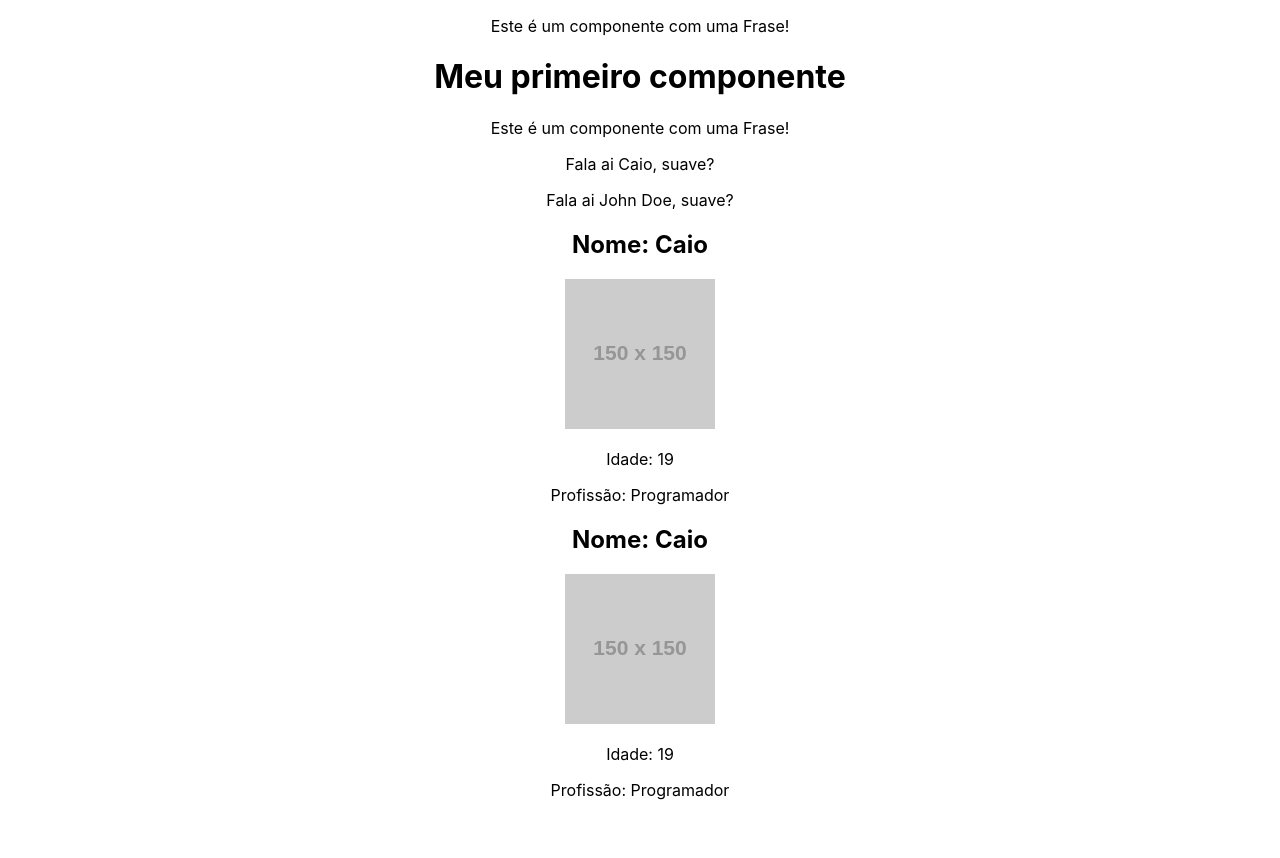
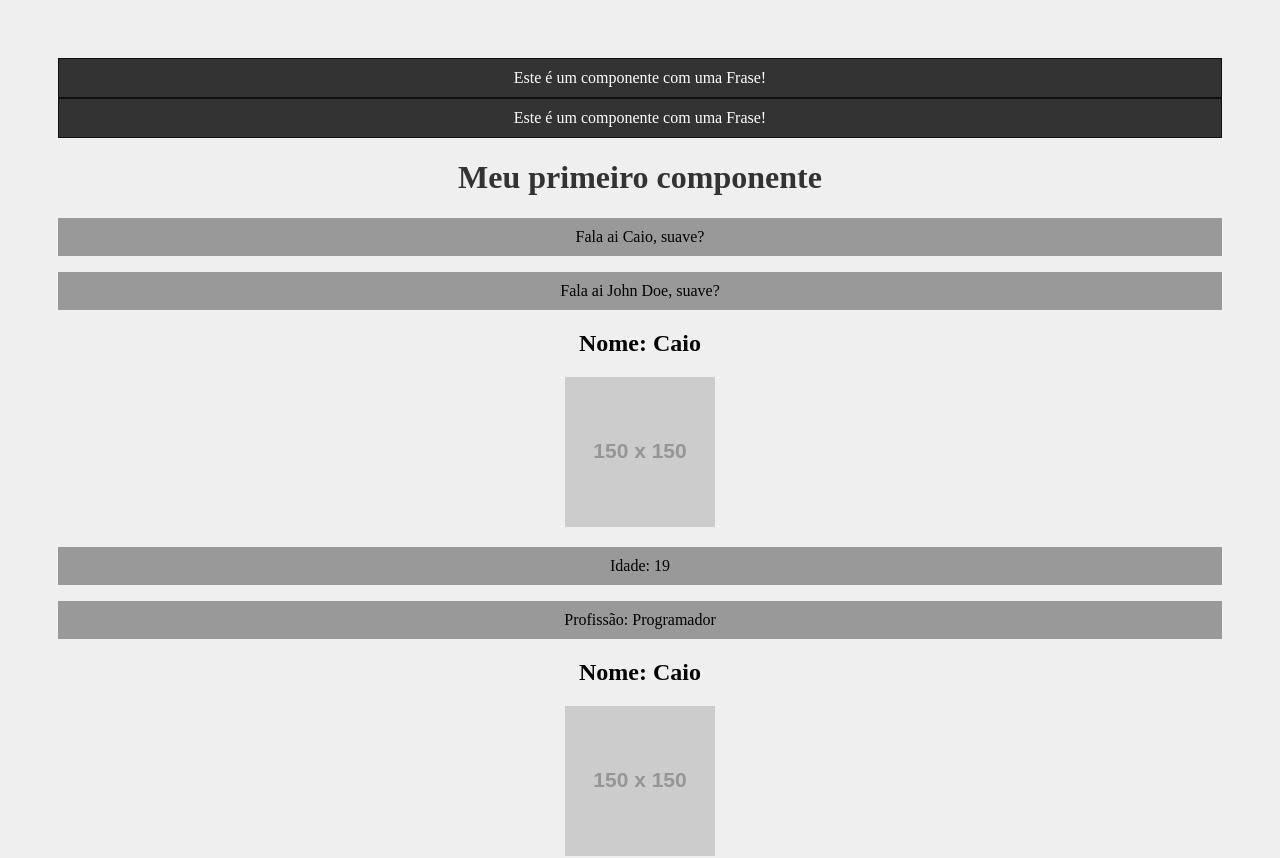
Before and after one commit to caiodutra08/react-course, a React (Create React App) app in the folder meu-projeto/: page / in a window 1280 px wide. Shown: the top 858 px of the page. Before the commit the page ends 816 px from the top, so only its background shows below. Built offline with nearby package versions, Linux system fonts and the light colour scheme.

Commit message:
Sexta aula/ Sixth Class

```diff
--- a/meu-projeto/src/components/Frase.js
+++ b/meu-projeto/src/components/Frase.js
@@ -1,7 +1,9 @@
+import styles from './Frase.module.css'
+
 function Frase() {
 	return (
-		<div>
-			<p>Este é um componente com uma Frase!</p>
+		<div className={styles.fraseContainer}>
+			<p className={styles.fraseContent}>Este é um componente com uma Frase!</p>
 		</div>
 	);
 }
--- /dev/null
+++ b/meu-projeto/src/components/Frase.module.css
@@ -0,0 +1,10 @@
+.fraseContainer {
+    background-color: #333;
+    border: 1px solid #111;
+}
+
+.fraseContent {
+    color: #fff;
+    background-color: #333;
+    margin: 0;
+}
--- a/meu-projeto/src/components/HelloWorld.js
+++ b/meu-projeto/src/components/HelloWorld.js
@@ -4,8 +4,8 @@
 	return (
 		<div>
 			<Frase />
+			<Frase />
 			<h1>Meu primeiro componente</h1>
-			<Frase />
 		</div>
 	);
 }
--- a/meu-projeto/src/index.css
+++ b/meu-projeto/src/index.css
@@ -1,13 +1,13 @@
 body {
-  margin: 0;
-  font-family: -apple-system, BlinkMacSystemFont, 'Segoe UI', 'Roboto', 'Oxygen',
-    'Ubuntu', 'Cantarell', 'Fira Sans', 'Droid Sans', 'Helvetica Neue',
-    sans-serif;
-  -webkit-font-smoothing: antialiased;
-  -moz-osx-font-smoothing: grayscale;
+  padding: 50px;
+  background-color: #efefef;
 }
 
-code {
-  font-family: source-code-pro, Menlo, Monaco, Consolas, 'Courier New',
-    monospace;
+h1 {
+  color: #333;
 }
+
+p {
+  background-color: #999;
+  padding: 10px;
+}
```
